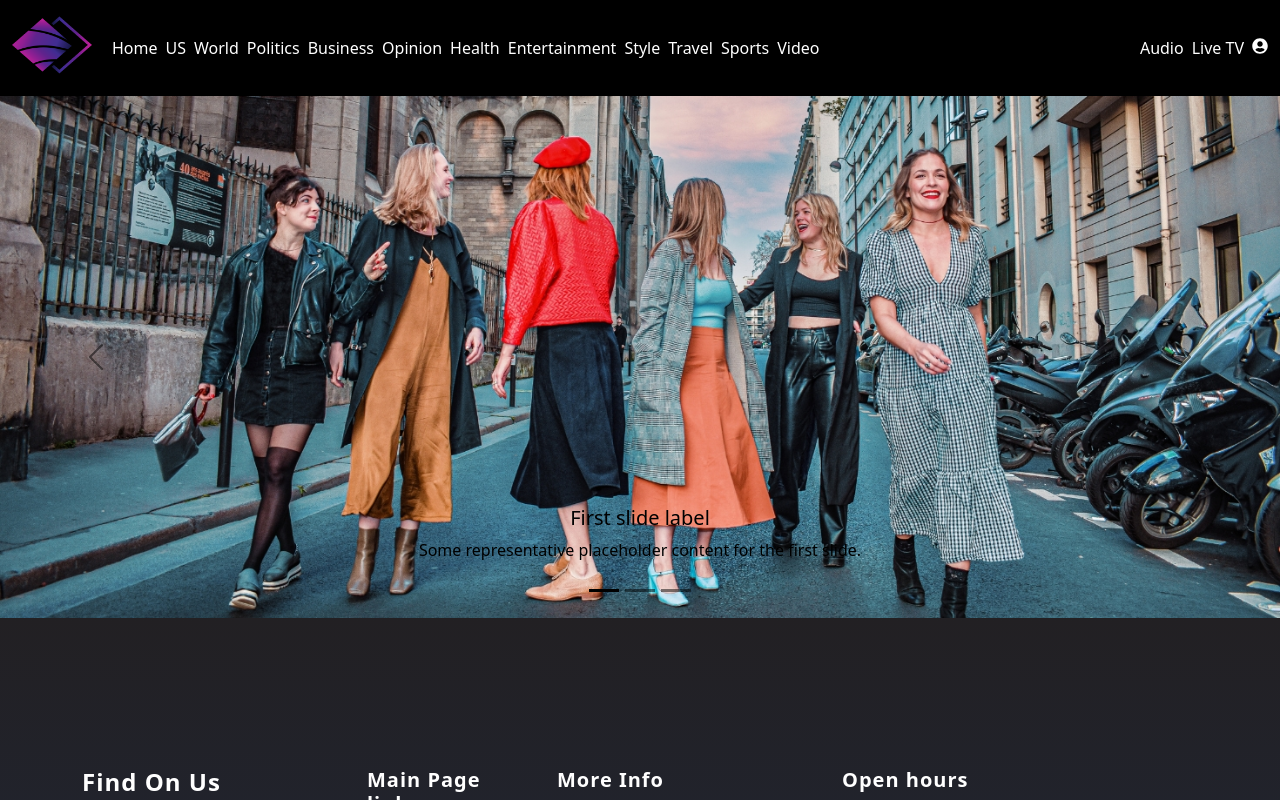
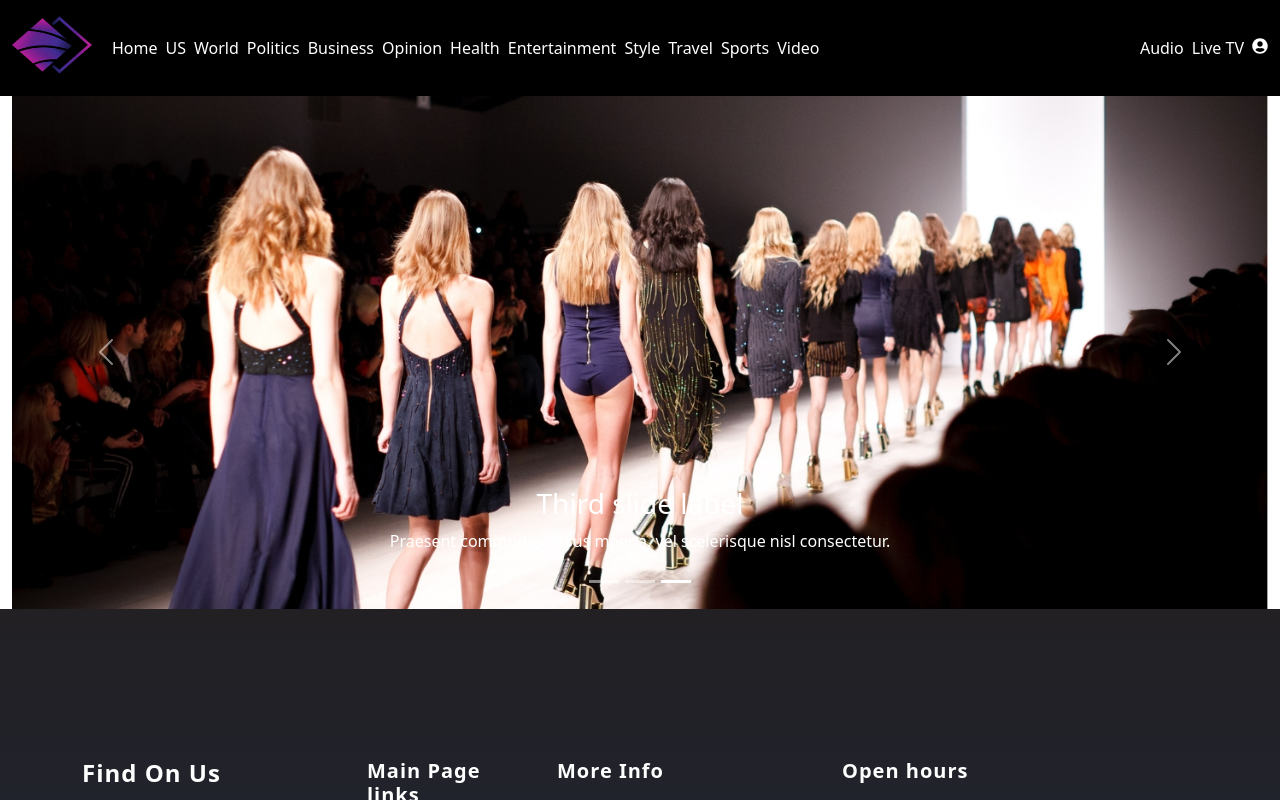
Before and after one commit to SheikhRakibhossain/CNC, a React (Vite) app: page /style in a window 1280 px wide. Both pictures are taken after a click on the button 676 px from the left and 590 px from the top of the page. Shown: the top 800 px of the page. Built offline with nearby package versions, Linux system fonts and the light colour scheme; no server answers.

Commit message:
style page slider added

```diff
--- a/src/pages/StylePage/StyleSlider.jsx
+++ b/src/pages/StylePage/StyleSlider.jsx
@@ -1,48 +1,39 @@
 import React from 'react';
+import Carousel from 'react-bootstrap/Carousel';
 import style1 from '../../assets/girlscat/style.jpg'
 import style2 from '../../assets/girlscat/style2.jpg'
 import style3 from '../../assets/girlscat/style3.jpg'
+import { Container } from 'react-bootstrap';
 
 const StyleSlider = () => {
     return (
-        <div id="carouselExampleDark" class="carousel carousel-dark slide">
-            <div class="carousel-indicators">
-                <button type="button" data-bs-target="#carouselExampleDark" data-bs-slide-to="0" class="active" aria-current="true" aria-label="Slide 1"></button>
-                <button type="button" data-bs-target="#carouselExampleDark" data-bs-slide-to="1" aria-label="Slide 2"></button>
-                <button type="button" data-bs-target="#carouselExampleDark" data-bs-slide-to="2" aria-label="Slide 3"></button>
-            </div>
-            <div class="carousel-inner">
-                <div class="carousel-item active" data-bs-interval="10000">
-                    <img src={style1} class="d-block w-100" alt="..."/>
-                        <div class="carousel-caption d-none d-md-block">
-                            <h5>First slide label</h5>
-                            <p>Some representative placeholder content for the first slide.</p>
-                        </div>
-                </div>
-                <div class="carousel-item" data-bs-interval="2000">
-                    <img src={style3} class="d-block w-100" alt="..."/>
-                        <div class="carousel-caption d-none d-md-block">
-                            <h5>Second slide label</h5>
-                            <p>Some representative placeholder content for the second slide.</p>
-                        </div>
-                </div>
-                <div class="carousel-item">
-                    <img src={style2} class="d-block w-100" alt="..."/>
-                        <div class="carousel-caption d-none d-md-block">
-                            <h5>Third slide label</h5>
-                            <p>Some representative placeholder content for the third slide.</p>
-                        </div>
-                </div>
-            </div>
-            <button class="carousel-control-prev" type="button" data-bs-target="#carouselExampleDark" data-bs-slide="prev">
-                <span class="carousel-control-prev-icon" aria-hidden="true"></span>
-                <span class="visually-hidden">Previous</span>
-            </button>
-            <button class="carousel-control-next" type="button" data-bs-target="#carouselExampleDark" data-bs-slide="next">
-                <span class="carousel-control-next-icon" aria-hidden="true"></span>
-                <span class="visually-hidden">Next</span>
-            </button>
-        </div>
+        <Container fluid>
+            <Carousel>
+                <Carousel.Item>
+                    <img src={style2} />
+                    <Carousel.Caption>
+                        <h3>First slide label</h3>
+                        <p>Nulla vitae elit libero, a pharetra augue mollis interdum.</p>
+                    </Carousel.Caption>
+                </Carousel.Item>
+                <Carousel.Item>
+                    <img src={style1} />
+                    <Carousel.Caption>
+                        <h3>Second slide label</h3>
+                        <p>Lorem ipsum dolor sit amet, consectetur adipiscing elit.</p>
+                    </Carousel.Caption>
+                </Carousel.Item>
+                <Carousel.Item>
+                    <img src={style3} />
+                    <Carousel.Caption>
+                        <h3>Third slide label</h3>
+                        <p>
+                            Praesent commodo cursus magna, vel scelerisque nisl consectetur.
+                        </p>
+                    </Carousel.Caption>
+                </Carousel.Item>
+            </Carousel>
+        </Container>
     );
 };
 
```
